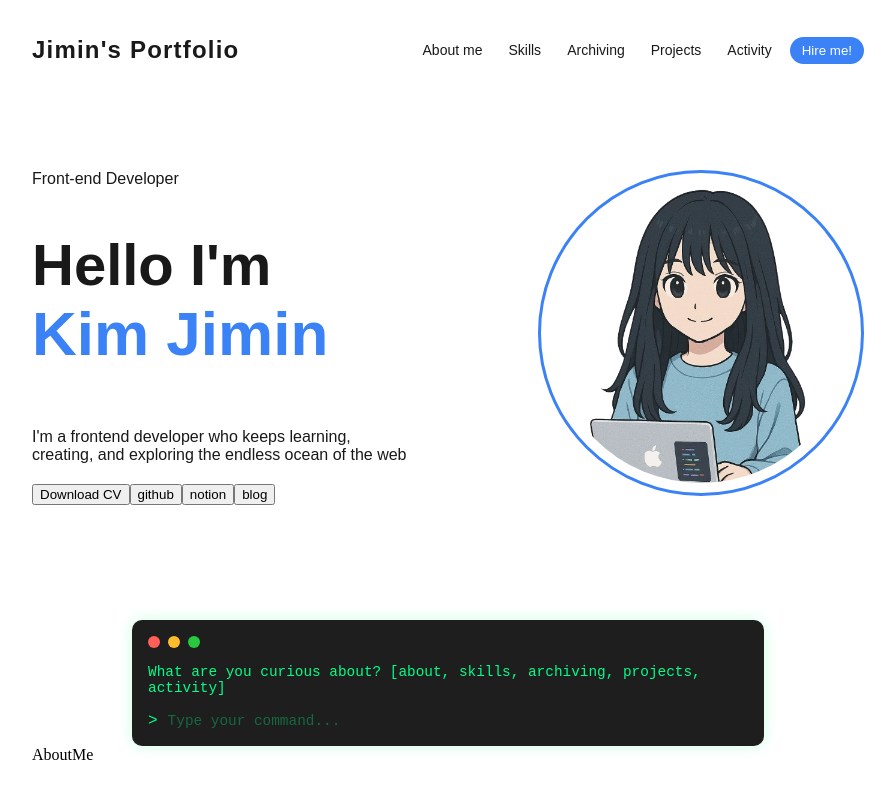
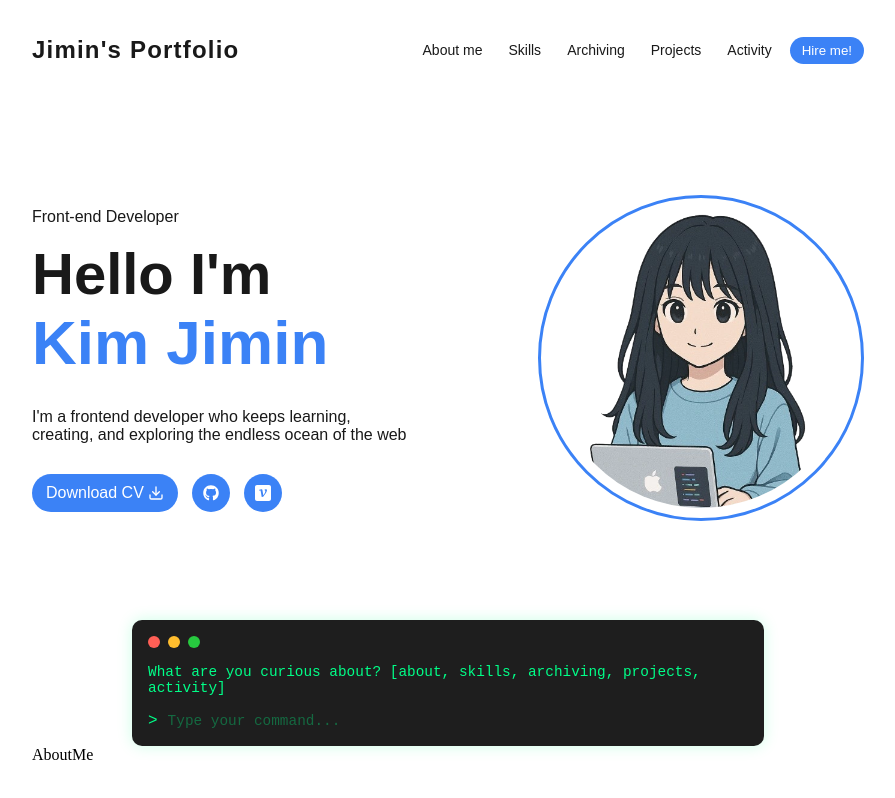
Before and after one commit to wlals4264/bluemin-portfolio, a Next.js app: page / in a window 1280 px wide. Shown: the top 798 px of the page, without its empty margins (192-1087 px from the left). Built offline with nearby package versions, Linux system fonts and the light colour scheme; a web font is replaced by a local one.

Commit message:
design: 버튼 스타일 수정 및 링크 추가

```diff
--- a/src/components/Introduction.tsx
+++ b/src/components/Introduction.tsx
@@ -1,6 +1,6 @@
 import Image from 'next/image';
 import '../styles/components/Introduction.scss';
-import IntroductionBtns from './IntroDuctionBtns';
+import IntroductionBtns from './IntroductionBtns';
 
 const Introduction = () => {
   return (
--- a/src/components/IntroductionBtns.tsx
+++ b/src/components/IntroductionBtns.tsx
@@ -1,10 +1,24 @@
+import { FiDownload } from 'react-icons/fi';
+import { FaGithub } from 'react-icons/fa';
+import { SiVelog } from 'react-icons/si';
+
+import '../styles/components/IntroductionBtns.scss';
 const IntroductionBtns = () => {
   return (
     <div className="introduction-btns-container">
-      <button>Download CV</button>
-      <button>github</button>
-      <button>notion</button>
-      <button>blog</button>
+      {/* TODO: 이력서 파일 public 폴더에 넣고 속성값 변경하기 */}
+      <a href="/" download className="download-btn">
+        Download CV
+        <FiDownload />
+      </a>
+      <div className="social-btns">
+        <a href="https://github.com/wlals4264" target="_blank" rel="noopener noreferrer">
+          <FaGithub />
+        </a>
+        <a href="https://velog.io/@wlals4264/posts" target="_blank" rel="noopener noreferrer">
+          <SiVelog />
+        </a>
+      </div>
     </div>
   );
 };
--- a/src/styles/components/Introduction.scss
+++ b/src/styles/components/Introduction.scss
@@ -5,6 +5,7 @@
   margin: 70px 0;
   display: flex;
   justify-content: space-between;
+  align-items: center;
   gap: 8px;
   color: #191919;
   font-family: var(--font-poesen-one);
@@ -13,10 +14,11 @@
     display: flex;
     flex-direction: column;
     font-size: 16px;
-    gap: 4px;
+    gap: 14px;
 
     h1 {
       font-size: 58px;
+      margin: 0;
 
       > span {
         color: #3b82f6;
--- /dev/null
+++ b/src/styles/components/IntroductionBtns.scss
@@ -0,0 +1,44 @@
+@mixin Button {
+  border: none;
+  outline: none;
+  background-color: white;
+  //   border: 1px solid #3b82f6;
+  background-color: #3b82f6;
+  cursor: pointer;
+
+  font-family: var(--font-poesen-one);
+  color: white;
+}
+
+.introduction-btns-container {
+  display: flex;
+  gap: 14px;
+
+  .download-btn {
+    @include Button;
+
+    border-radius: 20px;
+    padding: 10px 14px;
+
+    display: flex;
+    align-items: center;
+    gap: 4px;
+  }
+
+  .social-btns {
+    display: flex;
+    gap: 14px;
+
+    > a {
+      @include Button;
+
+      width: 38px;
+      height: 38px;
+      border-radius: 50%;
+
+      display: flex;
+      align-items: center;
+      justify-content: center;
+    }
+  }
+}
```
